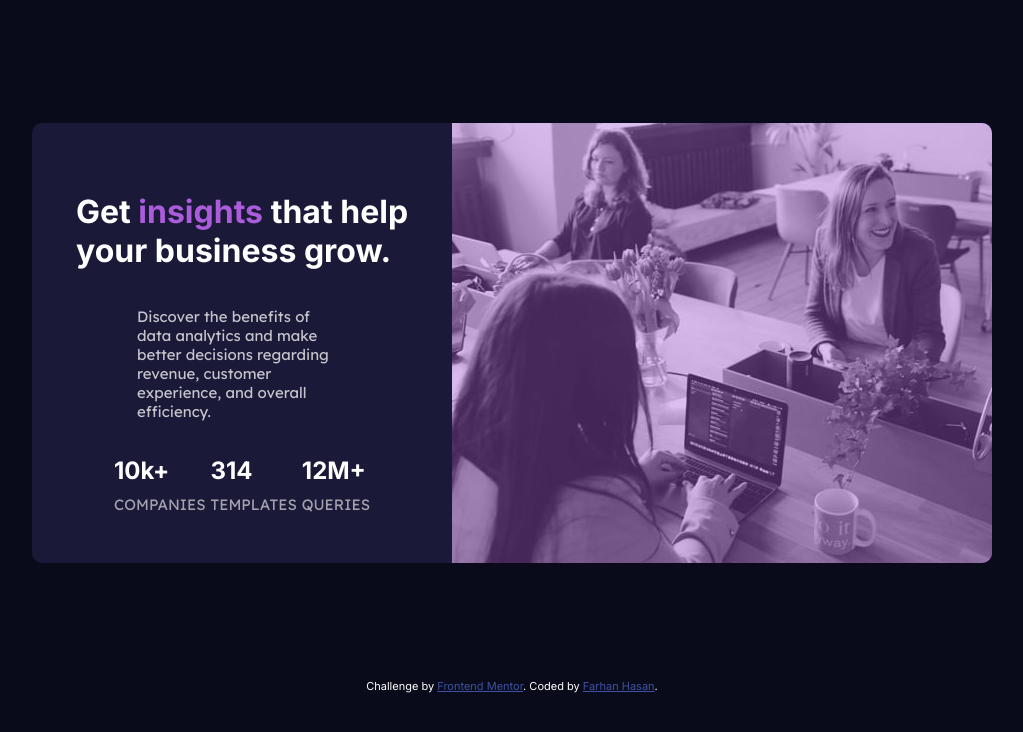
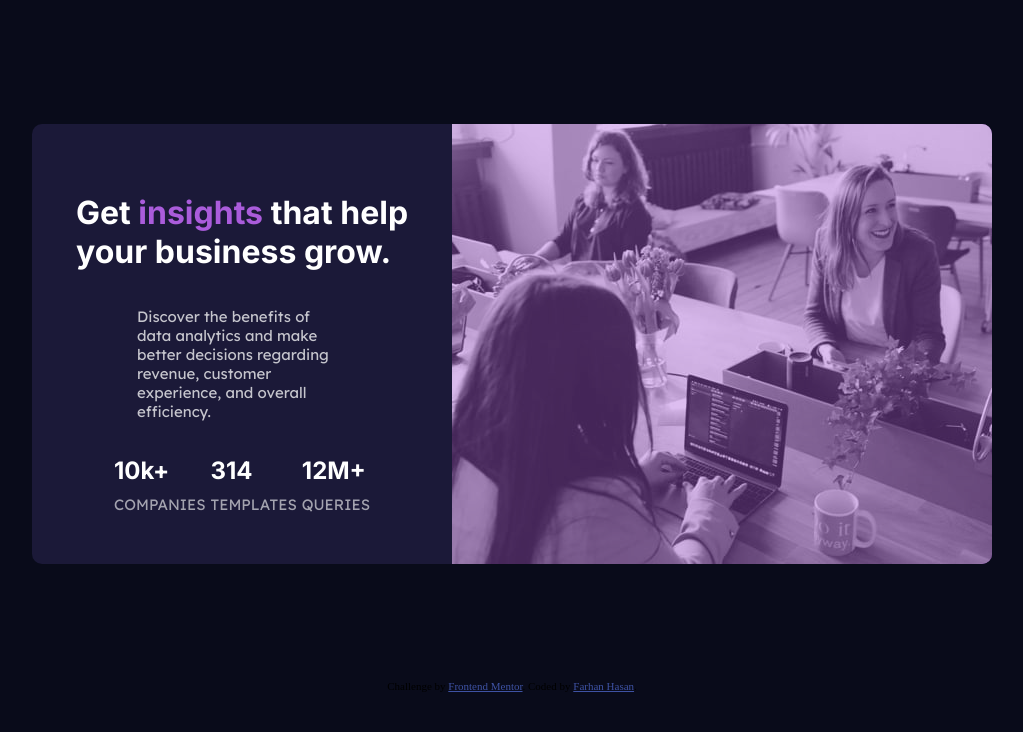
Before and after one commit to hasanfarhan33/Stats-Preview-Card-Component-, a plain HTML site: page index.html in a window 1280 px wide. Shown: the whole page, without its empty margins (128-1151 px from the left). Drawn offline with Linux system fonts and the light colour scheme.

Commit message:
Actual Final Commit

```diff
--- a/styles.css
+++ b/styles.css
@@ -87,8 +87,3 @@ body {
 .imageContainer img {
   opacity: 0.6;
 }
-
-.attribution {
-  color: white;
-  font-family: "Inter";
-}
```
